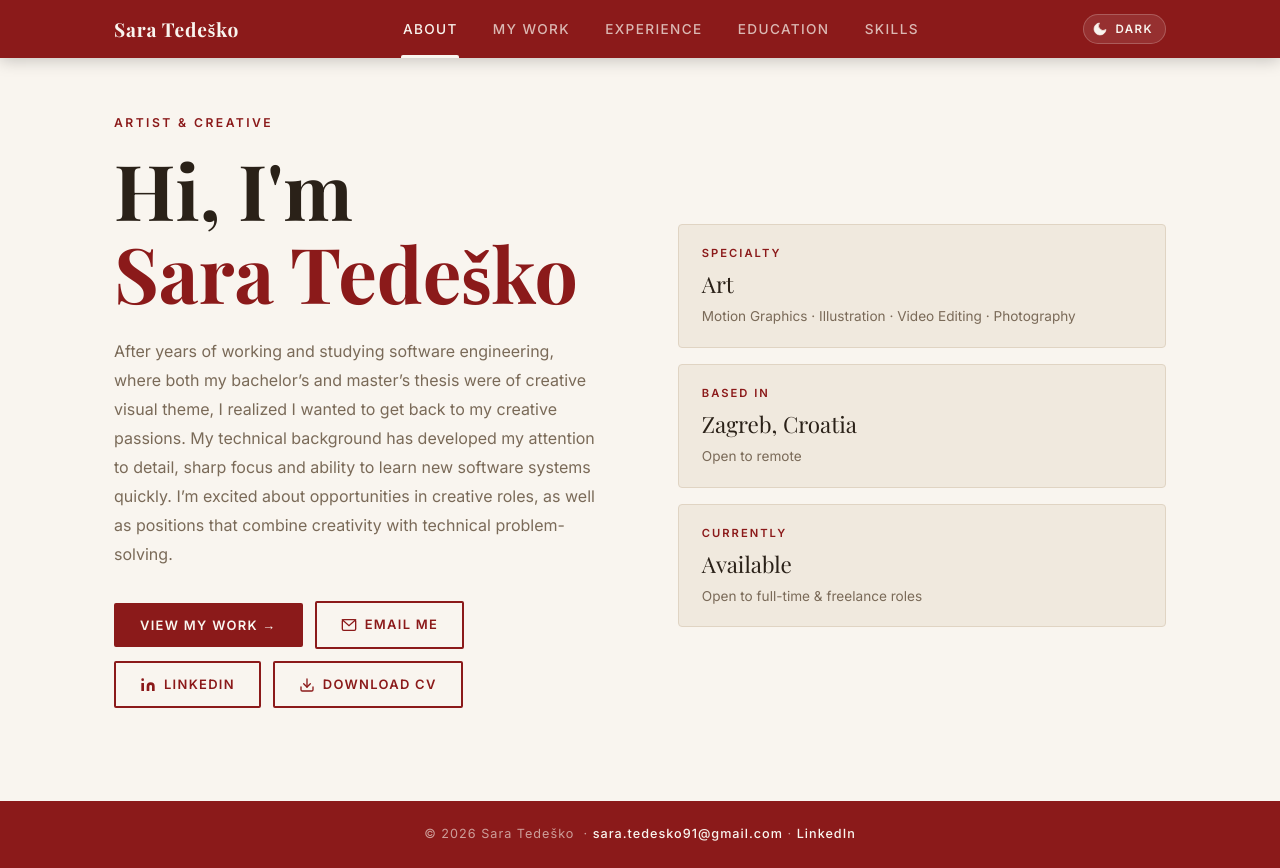
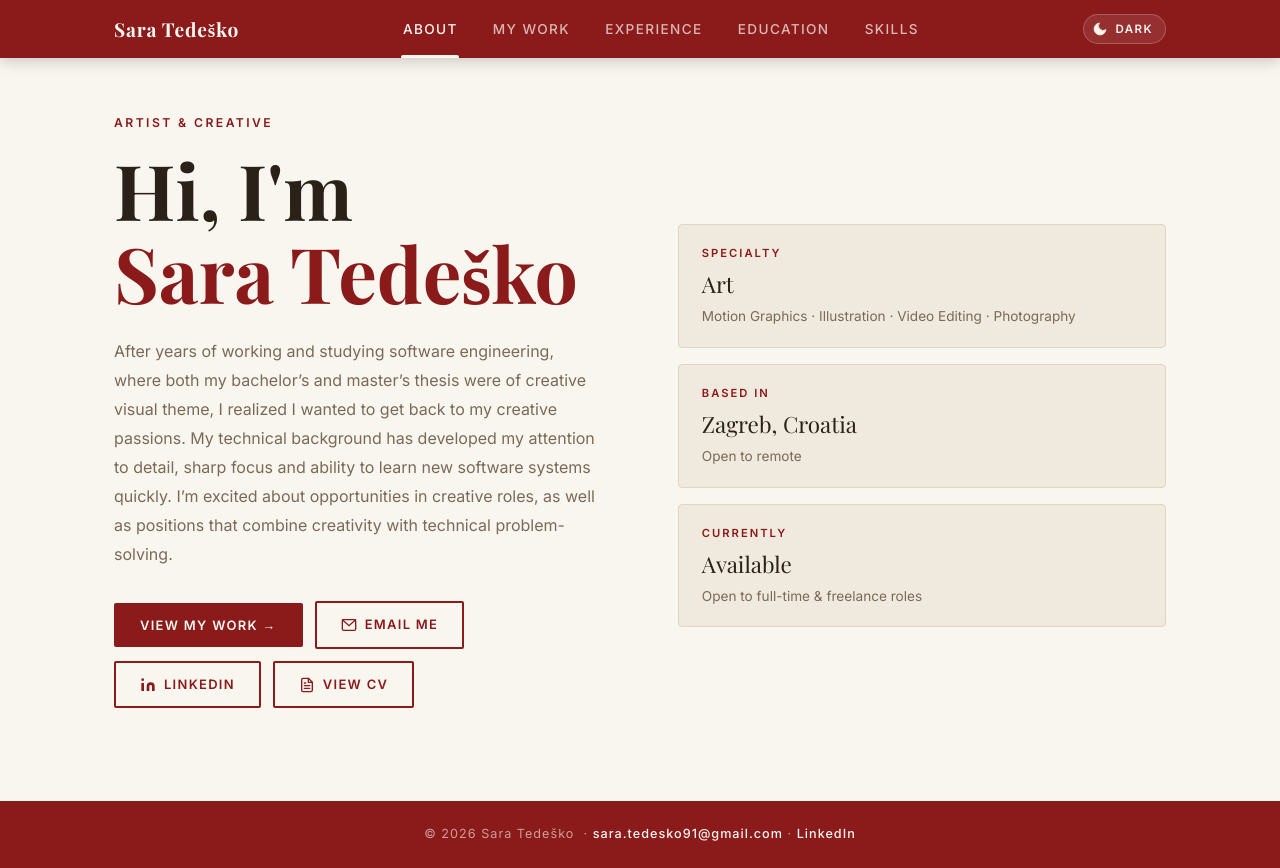
Before and after one commit to saratedd/saratedd.github.io, a React (Vite) app: page /#/ in a window 1280 px wide. Built offline with nearby package versions, Linux system fonts and the light colour scheme.

Commit message:
little fixes

```diff
--- a/src/components/Icons.jsx
+++ b/src/components/Icons.jsx
@@ -41,6 +41,16 @@ export const Download = () => (
     <path d="M21 15v4a2 2 0 0 1-2 2H5a2 2 0 0 1-2-2v-4"/>
     <polyline points="7,10 12,15 17,10"/>
     <line x1="12" y1="15" x2="12" y2="3"/>
+  </svg>
+);
+
+export const FileText = () => (
+  <svg width="16" height="16" viewBox="0 0 24 24" fill="none" stroke="currentColor" strokeWidth="2" strokeLinecap="round" strokeLinejoin="round">
+    <path d="M14 2H6a2 2 0 0 0-2 2v16a2 2 0 0 0 2 2h12a2 2 0 0 0 2-2V8z"/>
+    <polyline points="14,2 14,8 20,8"/>
+    <line x1="16" y1="13" x2="8" y2="13"/>
+    <line x1="16" y1="17" x2="8" y2="17"/>
+    <line x1="10" y1="9" x2="8" y2="9"/>
   </svg>
 );
 
--- a/src/data/content.jsx
+++ b/src/data/content.jsx
@@ -214,6 +214,18 @@ export const SKILLS_CATEGORIES = [
     ],
   },
   {
+    category: "Technical",
+    color: "#1a4a8b",
+    skills: [
+      { name: "Java" },
+      { name: "Python" },
+      { name: "JavaScript" },
+      { name: "Spring Boot" },
+      { name: "PostgreSQL" },
+      { name: "Git" },
+    ],
+  },
+  {
     category: "Soft Skills",
     color: "#2a6e3a",
     skills: [
@@ -227,18 +239,6 @@ export const SKILLS_CATEGORIES = [
     ],
   },
   {
-    category: "Technical",
-    color: "#1a4a8b",
-    skills: [
-      { name: "Java" },
-      { name: "Python" },
-      { name: "JavaScript" },
-      { name: "Spring Boot" },
-      { name: "PostgreSQL" },
-      { name: "Git" },
-    ],
-  },
-  {
     category: "Languages",
     color: "#5a2a8b",
     skills: [
--- a/src/pages/Home.jsx
+++ b/src/pages/Home.jsx
@@ -1,7 +1,7 @@
 import { useNavigate } from "react-router-dom";
 import { yourName, yourCity, yourMail, yourLinkedin, yourCVpath, homeDescription } from "../data/content";
 import { Btn } from "../components/UI";
-import { Mail, LinkedIn, Download } from "../components/Icons";
+import { Mail, LinkedIn, FileText } from "../components/Icons";
 
 export default function Home({ t }) {
   const navigate = useNavigate();
@@ -29,7 +29,7 @@ export default function Home({ t }) {
             <Btn label="View My Work →" t={t} onClick={() => navigate("/animations")}/>
             <Btn icon={<Mail/>}     label="Email Me"    href={`mailto:${yourMail}`}                       t={t} outline/>
             <Btn icon={<LinkedIn/>} label="LinkedIn"    href={yourLinkedin}                               t={t} outline/>
-            <Btn icon={<Download/>} label="Download CV" href={yourCVpath}                                 t={t} outline/>
+            <Btn icon={<FileText/>} label="View CV" href={yourCVpath}                                 t={t} outline/>
           </div>
         </div>
 
--- a/src/pages/Illustrations.jsx
+++ b/src/pages/Illustrations.jsx
@@ -30,7 +30,6 @@ function IllustrationCard({ item, t, index }) {
 
   return (
     <div style={{
-      breakInside:"avoid", marginBottom:"1.2rem",
       animation:"fadeUp .9s ease both",
       animationDelay:`${index * 0.12}s`,
     }}>
@@ -102,10 +101,12 @@ export default function Illustrations({ t, cols, embedded }) {
     );
   }
 
+  const illCols = Math.min(cols, ILLUSTRATIONS.length) || 1;
+
   return (
     <div style={embedded ? {} : {maxWidth:1100, margin:"0 auto", padding:"2rem 1.5rem 5rem"}}>
       {!embedded && <SecHead title="Illustrations" sub="Visual Work" t={t}/>}
-      <div style={{columns:cols, columnGap:"1.2rem"}}>
+      <div style={{display:"grid", gridTemplateColumns:`repeat(${illCols}, 1fr)`, gap:"1.2rem", alignItems:"start"}}>
         {ILLUSTRATIONS.map((item, i) => <IllustrationCard key={i} item={item} t={t} index={i}/>)}
       </div>
     </div>
```
